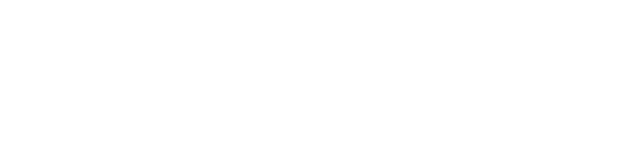
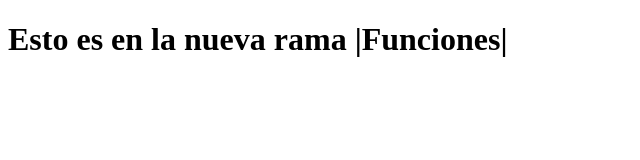
Before and after one commit to JulianaMA/calculadora, a plain HTML site: page index.html in a window 1280 px wide. Shown: the whole page, without its empty margins (0-640 px from the left). Drawn offline with Linux system fonts and the light colour scheme.

Commit message:
Agregue un h1 con el titulo

```diff
--- a/index.html
+++ b/index.html
@@ -7,5 +7,7 @@
 </head>
 <body>
 
+    <h1>Esto es en la nueva rama |Funciones|</h1>
+
 </body>
 </html>
```
